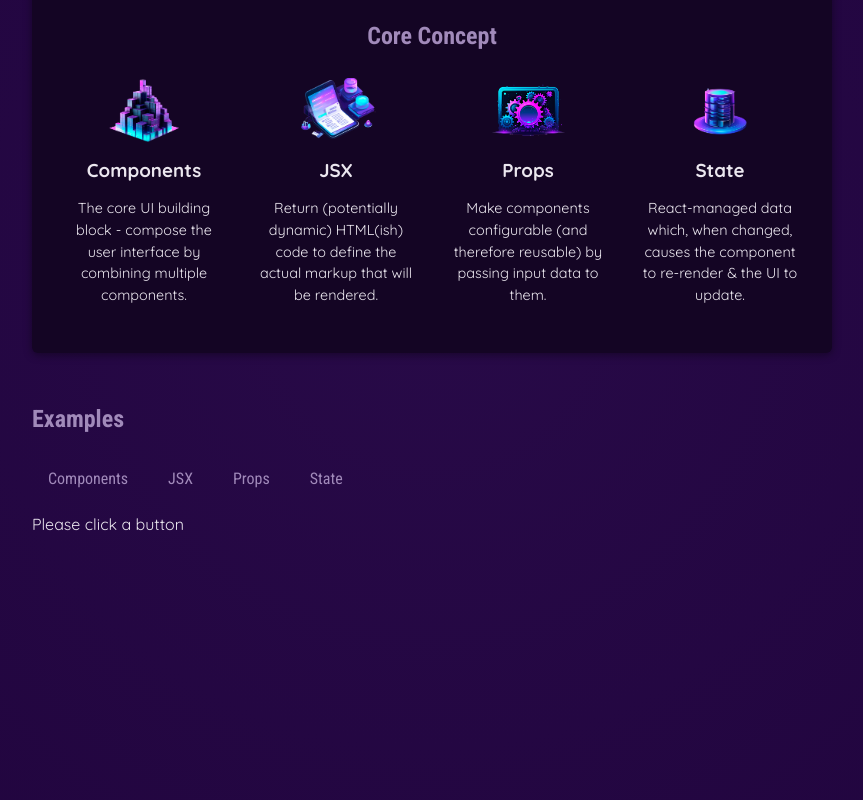
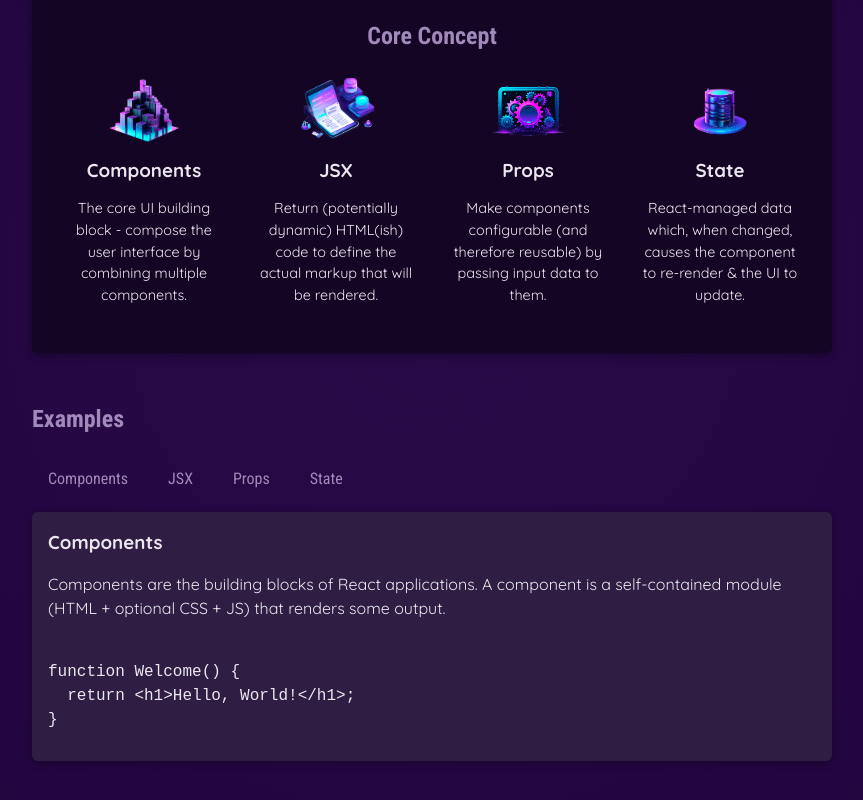
Before and after one commit to matantoled/React-The-Complete-course, a React (Vite) app: page / in a window 1280 px wide. Shown: the part 346-1146 px from the top of the page, without its empty margins (208-1071 px from the left). Built offline with nearby package versions, Linux system fonts and the light colour scheme.

Commit message:
adding data-with-examples and new selectedTopic

```diff
--- a/src/App.jsx
+++ b/src/App.jsx
@@ -3,13 +3,13 @@
 import CoreConcept from './components/CoreConcept.jsx'
 import TabButton from './components/TabButton.jsx';
 import {useState} from 'react';
+import {EXAMPLES} from './data-with-examples.js'
 
 function App() {
-  const [selectedTopic, setSelectedTopic] = useState('Please click a button');
+  const [selectedTopic, setSelectedTopic] = useState('components');
 
   function handleSelect(selectButton) {
     setSelectedTopic(selectButton);
-    console.log(selectedTopic);
   }
 
 
@@ -34,7 +34,13 @@
             <TabButton onSelect={() => handleSelect("props")}>Props</TabButton>
             <TabButton onSelect={() => handleSelect("state")}>State</TabButton>
           </menu>
-          {selectedTopic}
+          <div id="tab-content">
+            <h3>{EXAMPLES[selectedTopic].title}</h3>
+            <p>{EXAMPLES[selectedTopic].description}</p>
+            <pre>
+              <code>{EXAMPLES[selectedTopic].code}</code>
+            </pre>
+          </div>
         </section>
       </main>
     </div>
--- /dev/null
+++ b/src/data-with-examples.js
@@ -0,0 +1,82 @@
+import componentsImg from './assets/components.png';
+import propsImg from './assets/config.png';
+import jsxImg from './assets/jsx-ui.png';
+import stateImg from './assets/state-mgmt.png';
+
+export const CORE_CONCEPTS = [
+  {
+    image: componentsImg,
+    title: 'Components',
+    description:
+      'The core UI building block - compose the user interface by combining multiple components.',
+  },
+  {
+    image: jsxImg,
+    title: 'JSX',
+    description:
+      'Return (potentially dynamic) HTML(ish) code to define the actual markup that will be rendered.',
+  },
+  {
+    image: propsImg,
+    title: 'Props',
+    description:
+      'Make components configurable (and therefore reusable) by passing input data to them.',
+  },
+  {
+    image: stateImg,
+    title: 'State',
+    description:
+      'React-managed data which, when changed, causes the component to re-render & the UI to update.',
+  },
+];
+
+export const EXAMPLES = {
+  components: {
+    title: 'Components',
+    description:
+      'Components are the building blocks of React applications. A component is a self-contained module (HTML + optional CSS + JS) that renders some output.',
+    code: `
+function Welcome() {
+  return <h1>Hello, World!</h1>;
+}`,
+  },
+  jsx: {
+    title: 'JSX',
+    description:
+      'JSX is a syntax extension to JavaScript. It is similar to a template language, but it has full power of JavaScript (e.g., it may output dynamic content).',
+    code: `
+<div>
+  <h1>Welcome {userName}</h1>
+  <p>Time to learn React!</p>
+</div>`,
+  },
+  props: {
+    title: 'Props',
+    description:
+      'Components accept arbitrary inputs called props. They are like function arguments.',
+    code: `
+function Welcome(props) {
+  return <h1>Hello, {props.name}</h1>;
+}`,
+  },
+  state: {
+    title: 'State',
+    description:
+      'State allows React components to change their output over time in response to user actions, network responses, and anything else.',
+    code: `
+function Counter() {
+  const [isVisible, setIsVisible] = useState(false);
+
+  function handleClick() {
+    setIsVisible(true);
+  }
+
+  return (
+    <div>
+      <button onClick={handleClick}>Show Details</button>
+      {isVisible && <p>Amazing details!</p>}
+    </div>
+  );
+}`,
+  },
+};
```
